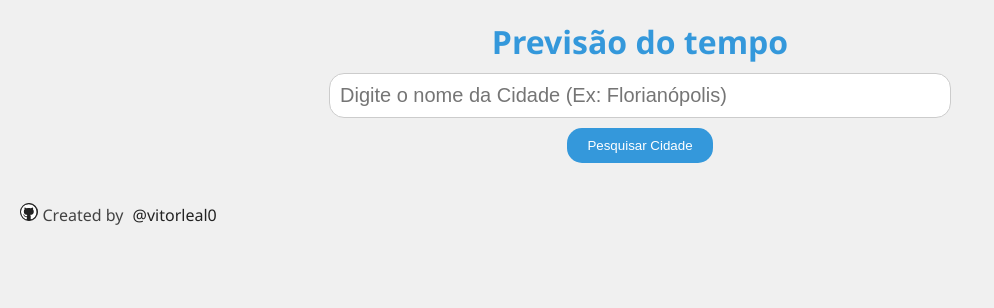
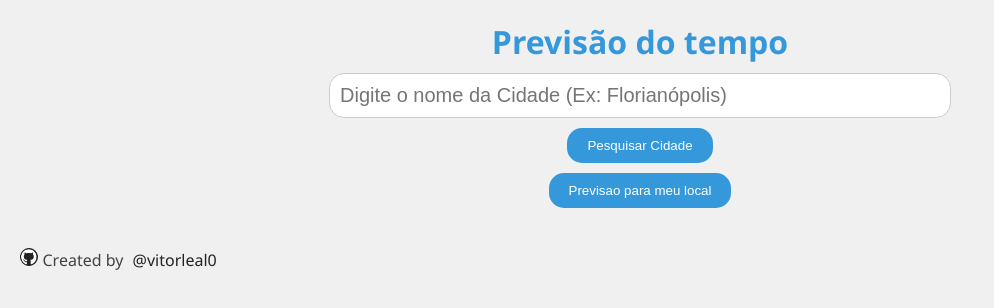
Before and after one commit to VitorLeal0/previsao-do-tempo-vitor, a React (Create React App) app: page / in a window 1280 px wide. Shown: the top 308 px of the page, without its empty margins (0-994 px from the left). Built offline with nearby package versions, Linux system fonts and the light colour scheme.

Commit message:
include buttom get forecast by my localization

```diff
--- a/src/Components/Weather/Weather.jsx
+++ b/src/Components/Weather/Weather.jsx
@@ -18,14 +18,16 @@ export default function Weather() {
   const [city, setCity] = useState('');
   const [loading, setLoading] = useState(false);
 
-  const getCityCoordinates = require('../../api/getCityCoordinates');
+  const getCitySeached = require('../../api/getCitySeached');
   const getWeatherForecast = require('../../api/getWeatherForecast');
+  const  getMyCity = require ('../../api/getMyCity');
 
-  async function getWeatherForecastByCity(searchedCity) {
+  async function getWeatherForecastByCity(searchEvent) {
     try {
+      searchEvent.preventDefault();
       setLoading(true);
-
-      const coordinates = await getCityCoordinates(searchedCity);
+      setCity(searchedCity);
+      const coordinates = await getCitySeached(searchedCity);
       setGeo(coordinates);
       const data = await getWeatherForecast(coordinates.lat, coordinates.lon);
       setWeather(data);
@@ -36,20 +38,31 @@ export default function Weather() {
     }
   }
 
-  async function handleSubmit(event) {
-    event.preventDefault();
-    await getWeatherForecastByCity(searchedCity);
-    setCity(searchedCity);
+
+  async function getWeatherForecastByMyCity(myLocalEvent) {
+    try {
+      myLocalEvent.preventDefault();
+      setLoading(true);
+      const myCityData = await getMyCity()
+      setGeo(myCityData);
+      const data = await getWeatherForecast(myCityData.lat, myCityData.lon);
+      setWeather(data);
+      setCity(myCityData.city)
+    } catch (error) {
+      console.error('Erro ao obter previsão do tempo por cidade:', error.message);
+    } finally {
+      setLoading(false);
+    }
   }
 
   return (
     <>
-      <form action='' onSubmit={handleSubmit}>
+      <form action='' onSubmit={getWeatherForecastByCity}>
         <input
           type='text'
           placeholder='Digite o nome da Cidade (Ex: Florianópolis)'
           value={searchedCity}
-          onChange={event => setSearchedCity(event.target.value)}
+          onChange={searchEvent => setSearchedCity(searchEvent.target.value)}
         />
         <button type='submit' disabled={loading}>
           {loading ? (
@@ -58,6 +71,9 @@ export default function Weather() {
             'Pesquisar Cidade'
           )}
         </button>
+        <div>
+          <button onClick={myLocalEvent => getWeatherForecastByMyCity(myLocalEvent)}>Previsao para meu local</button>
+        </div>
       </form>
       {city && weather && geo && (
         <>
```
